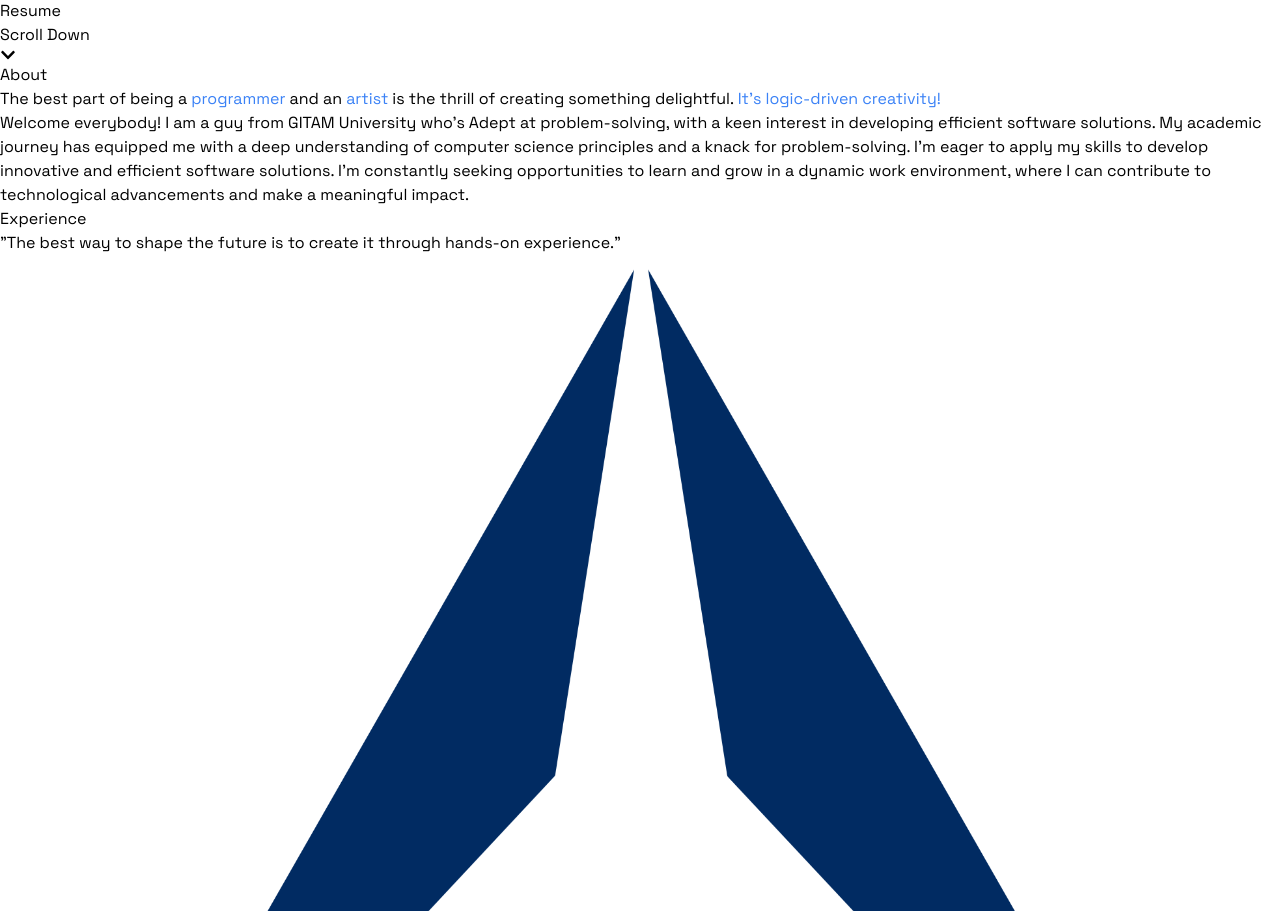
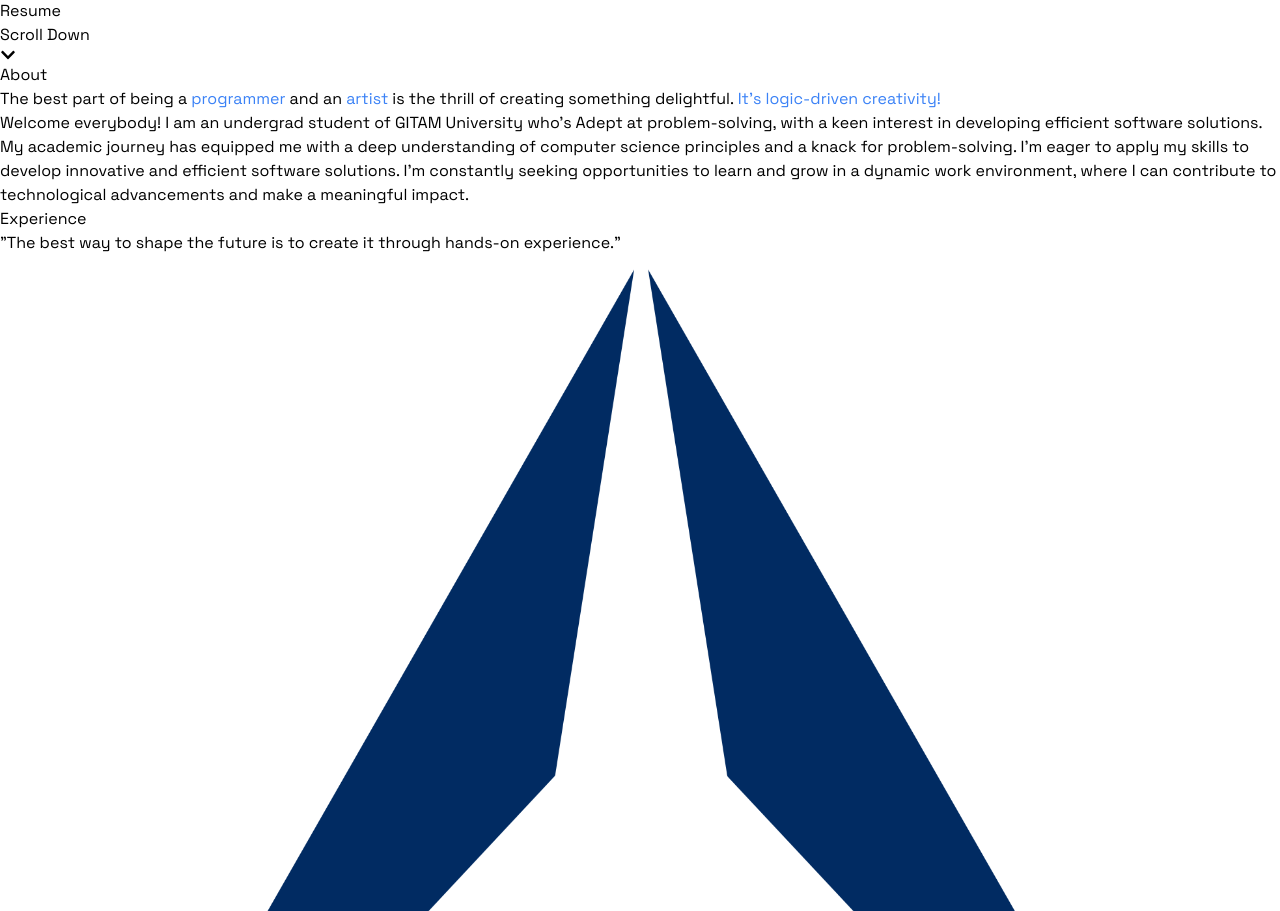
Before and after one commit to sarathk-004/Portfolio, a React (Vite) app: page / in a window 1280 px wide. Shown: the part 910-1821 px from the top of the page. Built offline with nearby package versions, Linux system fonts and the light colour scheme; a web font is replaced by a local one.

Commit message:
Update index.jsx

```diff
--- a/src/constants/index.jsx
+++ b/src/constants/index.jsx
@@ -46,7 +46,7 @@
     text1:
       "The best part of being a <span class='highlight'>programmer</span> and an <span class='highlight'>artist</span> is the thrill of creating something delightful. <span class='highlight'>It's logic-driven creativity!</span>",
     text2:
-      "Welcome everybody! I am a guy from GITAM University who's Adept at problem-solving, with a keen interest in developing efficient software solutions. My academic journey has equipped me with a deep understanding of computer science principles and a knack for problem-solving. I'm eager to apply my skills to develop innovative and efficient software solutions. I'm constantly seeking opportunities to learn and grow in a dynamic work environment, where I can contribute to technological advancements and make a meaningful impact."};
+      "Welcome everybody! I am an undergrad student of GITAM University who's Adept at problem-solving, with a keen interest in developing efficient software solutions. My academic journey has equipped me with a deep understanding of computer science principles and a knack for problem-solving. I'm eager to apply my skills to develop innovative and efficient software solutions. I'm constantly seeking opportunities to learn and grow in a dynamic work environment, where I can contribute to technological advancements and make a meaningful impact."};
 
   export const PROJECTS = [
     {
```
